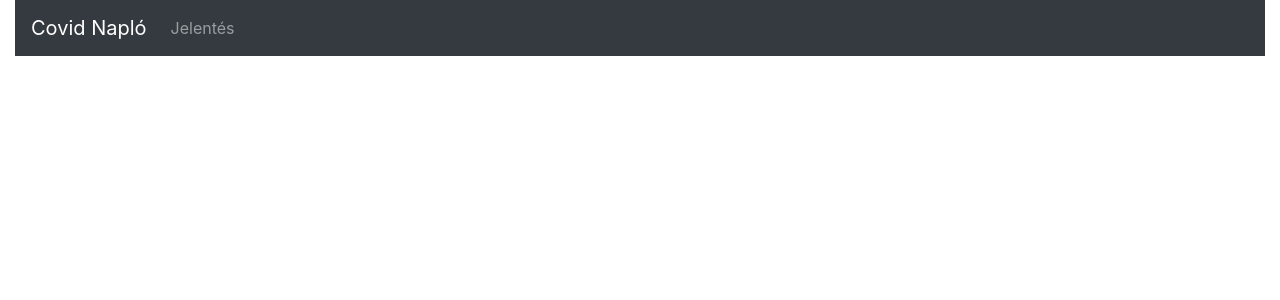
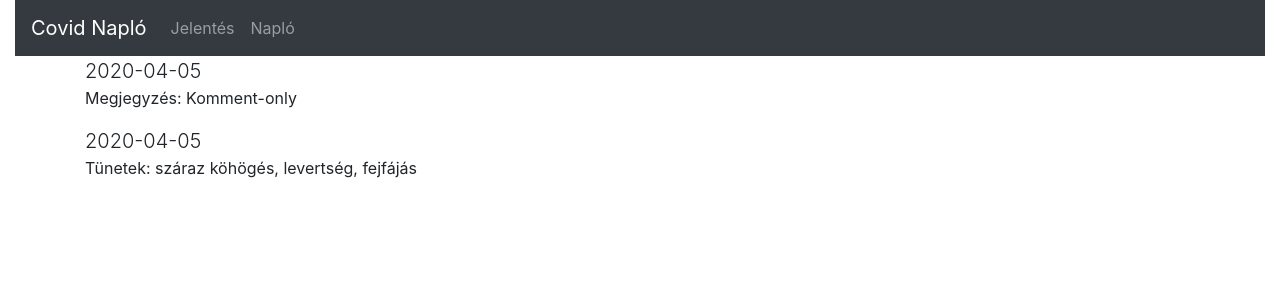
Before and after one commit to vhermecz/covid-diary, an Angular app in the folder frontend/: page /log in a window 1280 px wide. Before the commit this address led to /. Shown: the top 300 px of the page. Built offline with nearby package versions, Linux system fonts and the light colour scheme.

Commit message:
Add basic log functionality

```diff
--- a/frontend/src/app/app.component.ts
+++ b/frontend/src/app/app.component.ts
@@ -7,10 +7,13 @@ import { ActivatedRoute } from '@angular/router';
   styleUrls: ['./app.component.scss']
 })
 export class AppComponent {
-  title = 'covid-diary';
+  navbarCollapsed = true;
+
+  title = 'Covid Diary';
 
   links = [
-    { title: 'Jelentés', fragment: 'report' }
+    { title: 'Jelentés', fragment: 'report' },
+    { title: 'Napló', fragment: 'log' },
   ];
 
   constructor(public route: ActivatedRoute) { }
--- a/frontend/src/app/app.module.ts
+++ b/frontend/src/app/app.module.ts
@@ -16,6 +16,7 @@ import { faCalendar, faComments, faThermometer } from '@fortawesome/free-solid-s
 import { environment } from '../environments/environment';
 import { AppComponent } from './app.component';
 import { ReportFormComponent } from './report-form/report-form.component';
+import { ReportLogComponent } from './report-log/report-log.component';
 import { ReportViewComponent } from './report-view/report-view.component';
 import { WelcomeComponent } from './welcome/welcome.component';
 
@@ -24,6 +25,11 @@ const appRoutes: Routes = [
     path: 'report',
     component: ReportFormComponent,
     data: { title: 'Tünetek jelentése' }
+  },
+  {
+    path: 'log',
+    component: ReportLogComponent,
+    data: { title: 'Napló' }
   },
   {
     path: '',
@@ -35,8 +41,9 @@ const appRoutes: Routes = [
   declarations: [
     AppComponent,
     ReportFormComponent,
+    ReportLogComponent,
+    ReportViewComponent,
     WelcomeComponent,
-    ReportViewComponent
   ],
   imports: [
     BrowserAnimationsModule,
@@ -48,8 +55,9 @@ const appRoutes: Routes = [
     RouterModule.forRoot(
       appRoutes,
       {
+        // Debugging purposes only
         enableTracing: true
-      } // <-- debugging purposes only
+      }
     ),
     ServiceWorkerModule.register('ngsw-worker.js', { enabled: environment.production }),
   ],
--- /dev/null
+++ b/frontend/src/app/report-log/report-log.component.html
@@ -0,0 +1,4 @@
+<app-report-view
+    *ngFor="let report of reports"
+    [report]="report"
+></app-report-view>
--- /dev/null
+++ b/frontend/src/app/report-log/report-log.component.scss
@@ -0,0 +1,4 @@
+app-report-view {
+  display: block;
+  margin-bottom: 1rem;
+}
--- /dev/null
+++ b/frontend/src/app/report-log/report-log.component.ts
@@ -0,0 +1,27 @@
+import { Component, OnInit } from '@angular/core';
+
+import { Report } from '../report';
+
+@Component({
+  selector: 'app-report-log',
+  templateUrl: './report-log.component.html',
+  styleUrls: ['./report-log.component.scss']
+})
+export class ReportLogComponent implements OnInit {
+
+  reports: Report[] = [{
+    date: { year: 2020, month: 4, day: 5 },
+    symptoms: [],
+    comments: "Komment-only"
+  }, {
+    date: { year: 2020, month: 4, day: 5 },
+    symptoms: ["dry-cough", "fatigue", "headache"],
+    comments: ""
+  }];
+
+  constructor() { }
+
+  ngOnInit(): void {
+  }
+
+}
```
Also changed, not shown: 1 other file (tests, documents, lock files or other folders).
